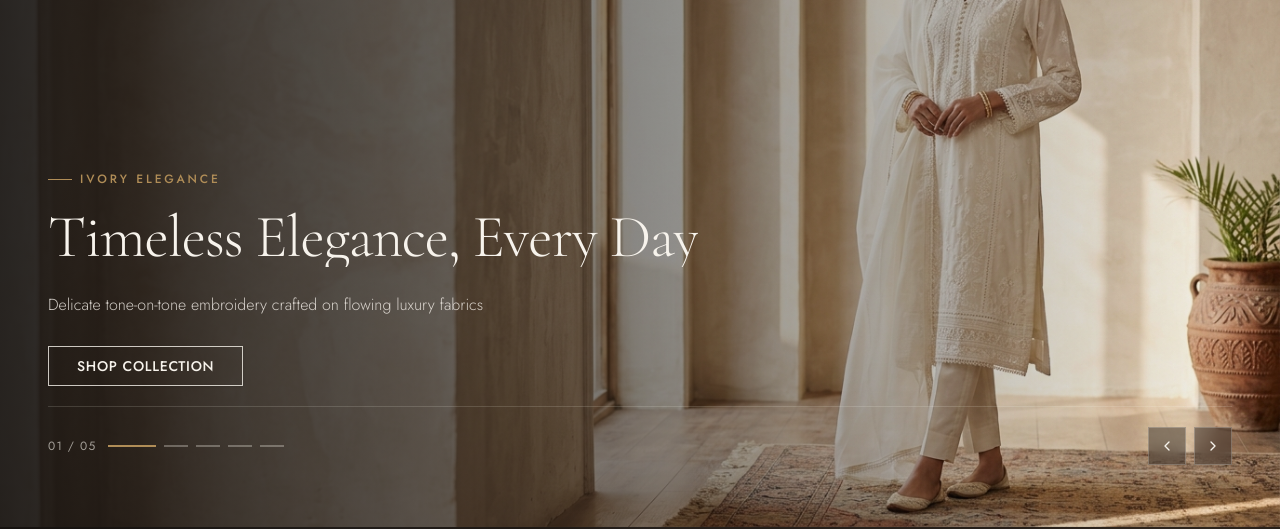
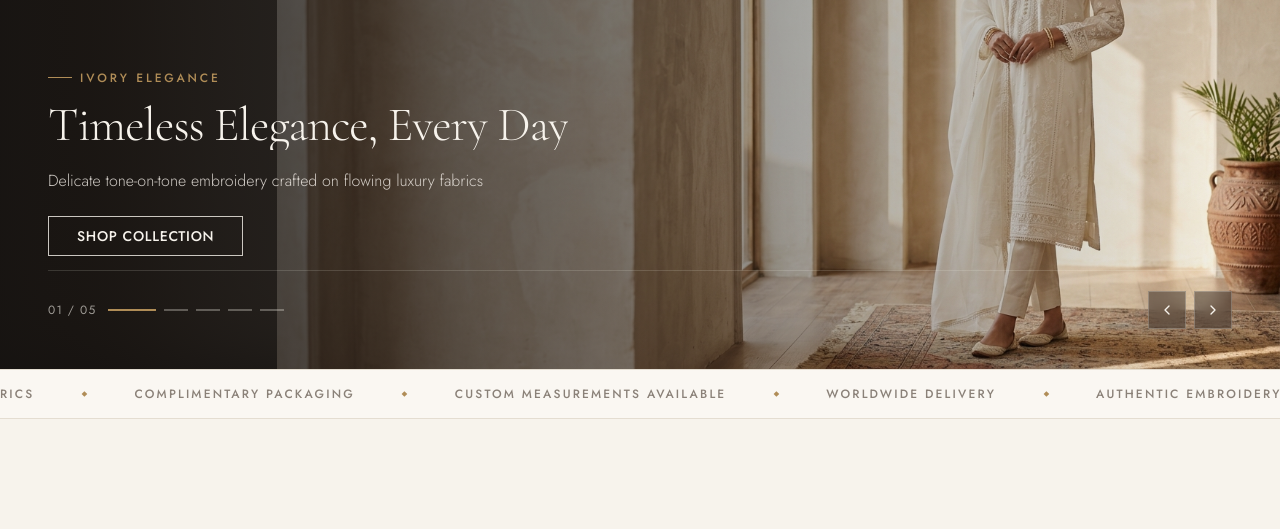
Before and after one commit to muhammad-hassn/AhemdAliAnsari, a Next.js app: page / in a window 1280 px wide. Shown: the part 318-847 px from the top of the page. Built offline with nearby package versions, Linux system fonts and the light colour scheme; no server answers; the database is empty.

Commit message:
Updated CSS of HOme page

```diff
--- a/src/components/home/Hero.tsx
+++ b/src/components/home/Hero.tsx
@@ -27,8 +27,18 @@ export function Hero({ slides }: HeroProps) {
   const [touchStartX, setTouchStartX] = useState<number | null>(null);
   const [touchEndX, setTouchEndX] = useState<number | null>(null);
   const [heroHeight, setHeroHeight] = useState<string>("calc(100svh - 5.5rem)");
+  const [isDesktop, setIsDesktop] = useState(false);
   const heroRef = useRef<HTMLDivElement>(null);
   const prefersReducedMotion = useReducedMotion();
+
+  useEffect(() => {
+    const checkDesktop = () => {
+      setIsDesktop(window.innerWidth >= 640);
+    };
+    checkDesktop();
+    window.addEventListener("resize", checkDesktop);
+    return () => window.removeEventListener("resize", checkDesktop);
+  }, []);
 
   const nextSlide = useCallback(() => {
     setCurrent((prev) => (prev + 1) % slides.length);
@@ -44,11 +54,10 @@ export function Hero({ slides }: HeroProps) {
     return () => clearInterval(interval);
   }, [slides.length, nextSlide]);
 
-  // Dynamically calculate exact remaining viewport height so the Hero fills
-  // 100% of the screen down to the bottom edge, keeping subsequent sections below the fold.
+  // Dynamically calculate exact remaining viewport height ONLY for mobile screens
   useEffect(() => {
     const updateHeight = () => {
-      if (heroRef.current) {
+      if (heroRef.current && window.innerWidth < 640) {
         const rect = heroRef.current.getBoundingClientRect();
         const topDistance = rect.top + window.scrollY;
         const availableHeight = window.innerHeight - topDistance;
@@ -105,8 +114,8 @@ export function Hero({ slides }: HeroProps) {
       onTouchStart={handleTouchStart}
       onTouchMove={handleTouchMove}
       onTouchEnd={handleTouchEnd}
-      style={{ height: heroHeight, minHeight: heroHeight }}
-      className="relative w-full overflow-hidden bg-ink text-ivory select-none sm:!h-[620px] lg:!h-[680px] xl:!h-[720px] sm:!min-h-[520px] sm:!max-h-[740px]"
+      style={isDesktop ? undefined : { height: heroHeight, minHeight: heroHeight }}
+      className="relative w-full overflow-hidden bg-ink text-ivory select-none sm:h-[480px] md:h-[520px] lg:h-[560px]"
     >
       {/* Background Slides Cross-Fade */}
       <AnimatePresence mode="wait">
@@ -204,8 +213,8 @@ export function Hero({ slides }: HeroProps) {
           - Mobile: Pinned to lower-left / bottom with sleek compact spacing
           - Desktop: Positioned on left with expansive editorial layout
       */}
-      <div className="relative z-10 flex h-full items-end justify-start pb-5 sm:pb-12 lg:pb-16">
-        <div className="max-w-[1440px] mx-auto px-4 sm:px-8 lg:px-12 w-full flex flex-col items-start gap-2.5 sm:gap-5">
+      <div className="relative z-10 flex h-full items-end justify-start pb-5 sm:pb-8 lg:pb-10">
+        <div className="max-w-[1440px] mx-auto px-4 sm:px-8 lg:px-12 w-full flex flex-col items-start gap-2 sm:gap-3.5">
           {/* Eyebrow theme badge */}
           <div className="flex items-center gap-2">
             <span className="h-[1px] w-5 sm:w-6 bg-gold" />
@@ -214,11 +223,11 @@ export function Hero({ slides }: HeroProps) {
             </span>
           </div>
 
-          <div className="space-y-1.5 sm:space-y-3.5 max-w-xl lg:max-w-2xl">
+          <div className="space-y-1 sm:space-y-2 max-w-xl lg:max-w-2xl">
             <TextReveal
               text={slide.heading}
               as="h1"
-              className="font-heading text-2xl sm:text-4xl md:text-5xl lg:text-6xl font-light text-ivory tracking-tight leading-[1.12] sm:leading-[1.0]"
+              className="font-heading text-2xl sm:text-3xl md:text-4xl lg:text-5xl font-light text-ivory tracking-tight leading-[1.12] sm:leading-[1.05]"
             />
             {slide.subheading && (
               <p className="text-xs sm:text-sm lg:text-base text-ivory/80 font-sans font-light max-w-sm sm:max-w-lg leading-relaxed line-clamp-2 sm:line-clamp-none">
```
